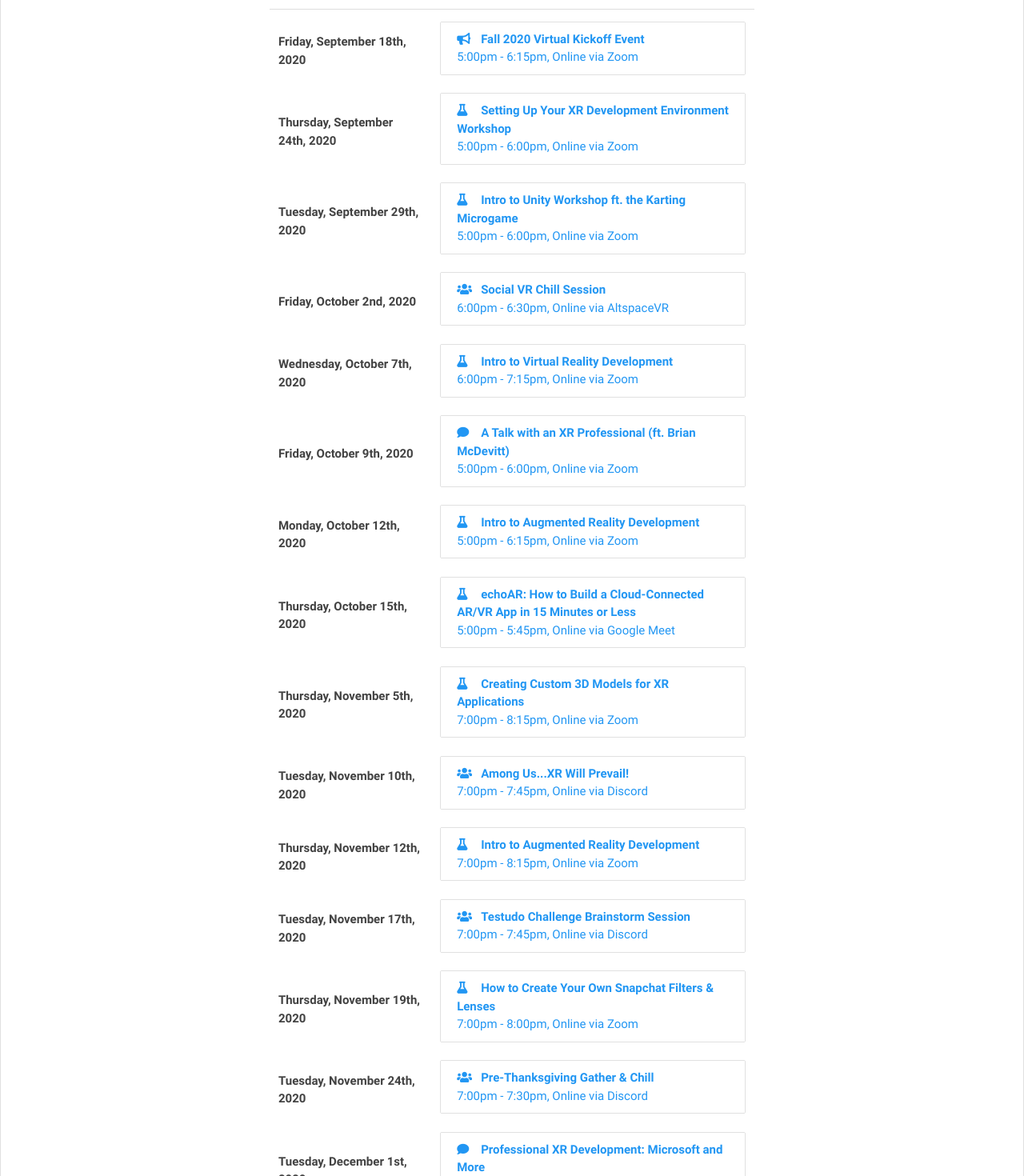
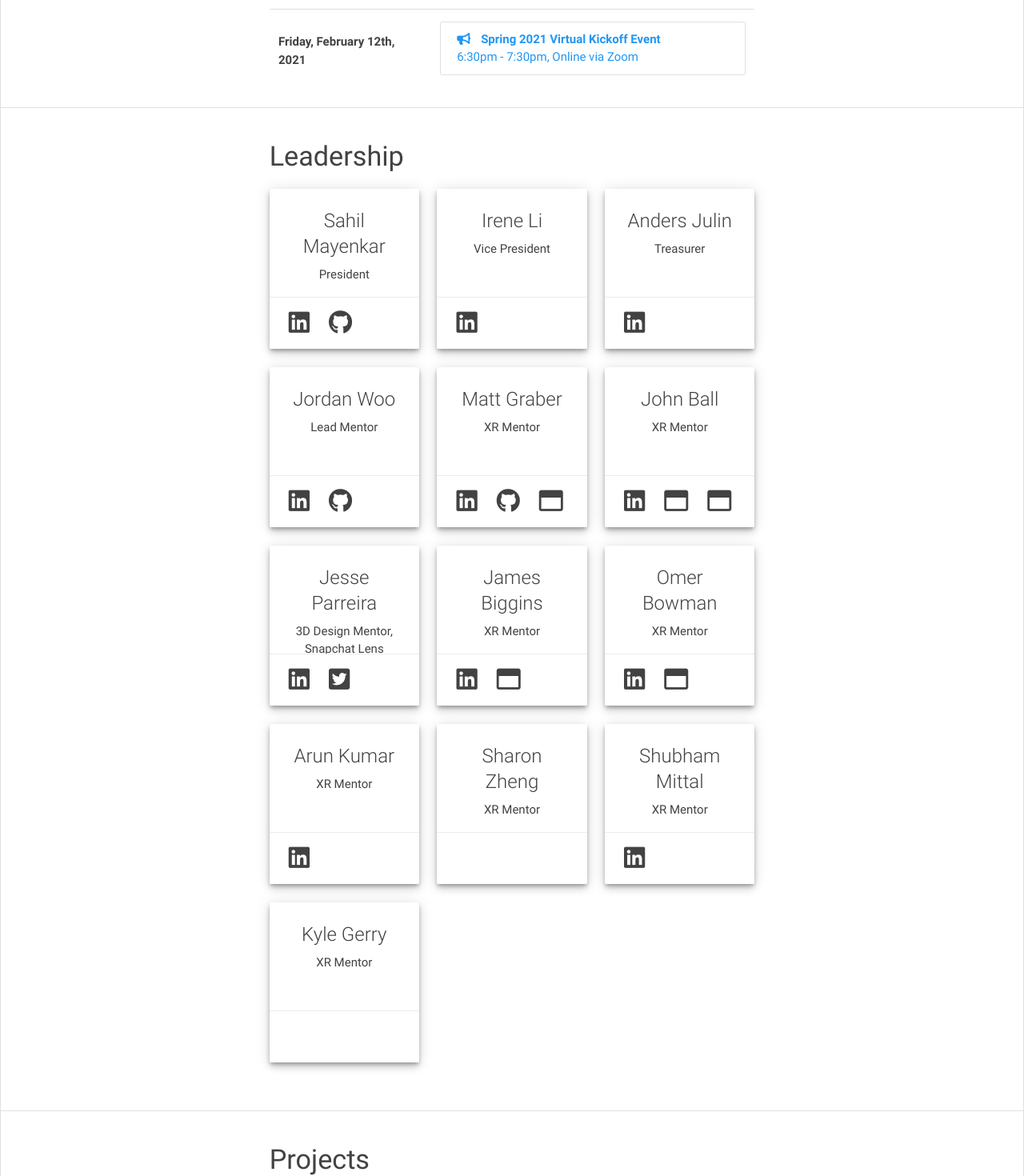
Before and after one commit to umdxrclub/xrc-prev-website, a React (Create React App) app: page / in a window 1280 px wide. Shown: the part 1180-2650 px from the top of the page at 80% size. Built offline with nearby package versions, Linux system fonts and the light colour scheme.

Commit message:
Reset events for spring 2021 semester

```diff
--- a/src/XR_CONSTANTS.js
+++ b/src/XR_CONSTANTS.js
@@ -117,140 +117,12 @@ module.exports = Object.freeze({
 	// fa_icon should be a valid font-awesome icon name, don't include an fa_icon entry if you don't want an icon
 	EVENTS_INFORMATION : [
 		{
-			'name' : 'Fall 2020 Virtual Kickoff Event',
-			'date' : new Date(2020, 8, 18),
-			'time' : '5:00pm - 6:15pm',
+			'name' : 'Spring 2021 Virtual Kickoff Event',
+			'date' : new Date(2021, 1, 12),
+			'time' : '6:30pm - 7:30pm',
 			'location' : 'Online via Zoom',
 			'fa_icon' : 'fa-bullhorn',
-			'url' : 'https://umd.zoom.us/j/92120507560',
-		},
-		{
-			'name' : 'Setting Up Your XR Development Environment Workshop',
-			'date' : new Date(2020, 8, 24),
-			'time' : '5:00pm - 6:00pm',
-			'location' : 'Online via Zoom',
-			'fa_icon' : 'fa-flask',
-			'url' : 'https://umd.zoom.us/j/92618293585',
-		},
-		{
-			'name' : 'Intro to Unity Workshop ft. the Karting Microgame',
-			'date' : new Date(2020, 8, 29),
-			'time' : '5:00pm - 6:00pm',
-			'location' : 'Online via Zoom',
-			'fa_icon' : 'fa-flask',
-			'url' : 'https://umd.zoom.us/j/98291412469',
-		},
-		{
-			'name' : 'Social VR Chill Session',
-			'date' : new Date(2020, 9, 2),
-			'time' : '6:00pm - 6:30pm',
-			'location' : 'Online via AltspaceVR',
-			'fa_icon' : 'fa-users',
-			'url' : 'https://account.altvr.com/events/1571220281840632151',
-		},
-		{
-			'name' : 'Intro to Virtual Reality Development',
-			'date' : new Date(2020, 9, 7),
-			'time' : '6:00pm - 7:15pm',
-			'location' : 'Online via Zoom',
-			'fa_icon' : 'fa-flask',
-			'url' : 'https://umd.zoom.us/j/92066901773',
-		},
-		{
-			'name' : 'A Talk with an XR Professional (ft. Brian McDevitt)',
-			'date' : new Date(2020, 9, 9),
-			'time' : '5:00pm - 6:00pm',
-			'location' : 'Online via Zoom',
-			'fa_icon' : 'fa-comment',
-			'url' : 'https://umd.zoom.us/j/96768585556',
-		},
-		{
-			'name' : 'Intro to Augmented Reality Development',
-			'date' : new Date(2020, 9, 12),
-			'time' : '5:00pm - 6:15pm',
-			'location' : 'Online via Zoom',
-			'fa_icon' : 'fa-flask',
-			'url' : 'https://umd.zoom.us/j/94792433767',
-		},
-		{
-			'name' : 'echoAR: How to Build a Cloud-Connected AR/VR App in 15 Minutes or Less',
-			'date' : new Date(2020, 9, 15),
-			'time' : '5:00pm - 5:45pm',
-			'location' : 'Online via Google Meet',
-			'fa_icon' : 'fa-flask',
-			'url' : 'https://meet.google.com/wjf-dmpt-ueo',
-		},
-		{
-			'name' : 'Creating Custom 3D Models for XR Applications',
-			'date' : new Date(2020, 10, 5),
-			'time' : '7:00pm - 8:15pm',
-			'location' : 'Online via Zoom',
-			'fa_icon' : 'fa-flask',
-			'url' : 'https://umd.zoom.us/j/96044873160',
-		},
-		{
-			'name' : 'Among Us...XR Will Prevail!',
-			'date' : new Date(2020, 10, 10),
-			'time' : '7:00pm - 7:45pm',
-			'location' : 'Online via Discord',
-			'fa_icon' : 'fa-users',
-			'url' : 'https://discord.com/invite/KBx8mF6/',
-		},
-		{
-			'name' : 'Intro to Augmented Reality Development',
-			'date' : new Date(2020, 10, 12),
-			'time' : '7:00pm - 8:15pm',
-			'location' : 'Online via Zoom',
-			'fa_icon' : 'fa-flask',
-			'url' : 'https://umd.zoom.us/j/99740746245',
-		},
-		{
-			'name' : 'Testudo Challenge Brainstorm Session',
-			'date' : new Date(2020, 10, 17),
-			'time' : '7:00pm - 7:45pm',
-			'location' : 'Online via Discord',
-			'fa_icon' : 'fa-users',
-			'url' : 'https://discord.com/invite/KBx8mF6/',
-		},
-		{
-			'name' : 'How to Create Your Own Snapchat Filters & Lenses',
-			'date' : new Date(2020, 10, 19),
-			'time' : '7:00pm - 8:00pm',
-			'location' : 'Online via Zoom',
-			'fa_icon' : 'fa-flask',
-			'url' : 'https://umd.zoom.us/j/99411237213',
-		},
-		{
-			'name' : 'Pre-Thanksgiving Gather & Chill',
-			'date' : new Date(2020, 10, 24),
-			'time' : '7:00pm - 7:30pm',
-			'location' : 'Online via Discord',
-			'fa_icon' : 'fa-users',
-			'url' : 'https://discord.com/invite/KBx8mF6/',
-		},
-		{
-			'name' : 'Professional XR Development: Microsoft and More',
-			'date' : new Date(2020, 11, 1),
-			'time' : '7:00pm - 7:45pm',
-			'location' : 'Online via Zoom',
-			'fa_icon' : 'fa-comment',
-			'url' : 'https://umd.zoom.us/j/95582469262',
-		},
-		{
-			'name' : 'What Makes a VR Headset Work?',
-			'date' : new Date(2020, 11, 3),
-			'time' : '7:00pm - 7:45pm',
-			'location' : 'Online via Zoom',
-			'fa_icon' : 'fa-flask',
-			'url' : 'https://umd.zoom.us/j/93176151809',
-		},
-		{
-			'name' : 'Reality Night',
-			'date' : new Date(2020, 11, 11),
-			'time' : '6:00pm - 6:45pm',
-			'location' : 'Online via Mozilla Hubs',
-			'fa_icon' : 'fa-certificate',
-			'url' : 'https://hubs.mozilla.com/2Gcj5BR/',
+			'url' : 'https://umd.zoom.us/j/99187307055',
 		}
 	],
 });
```
